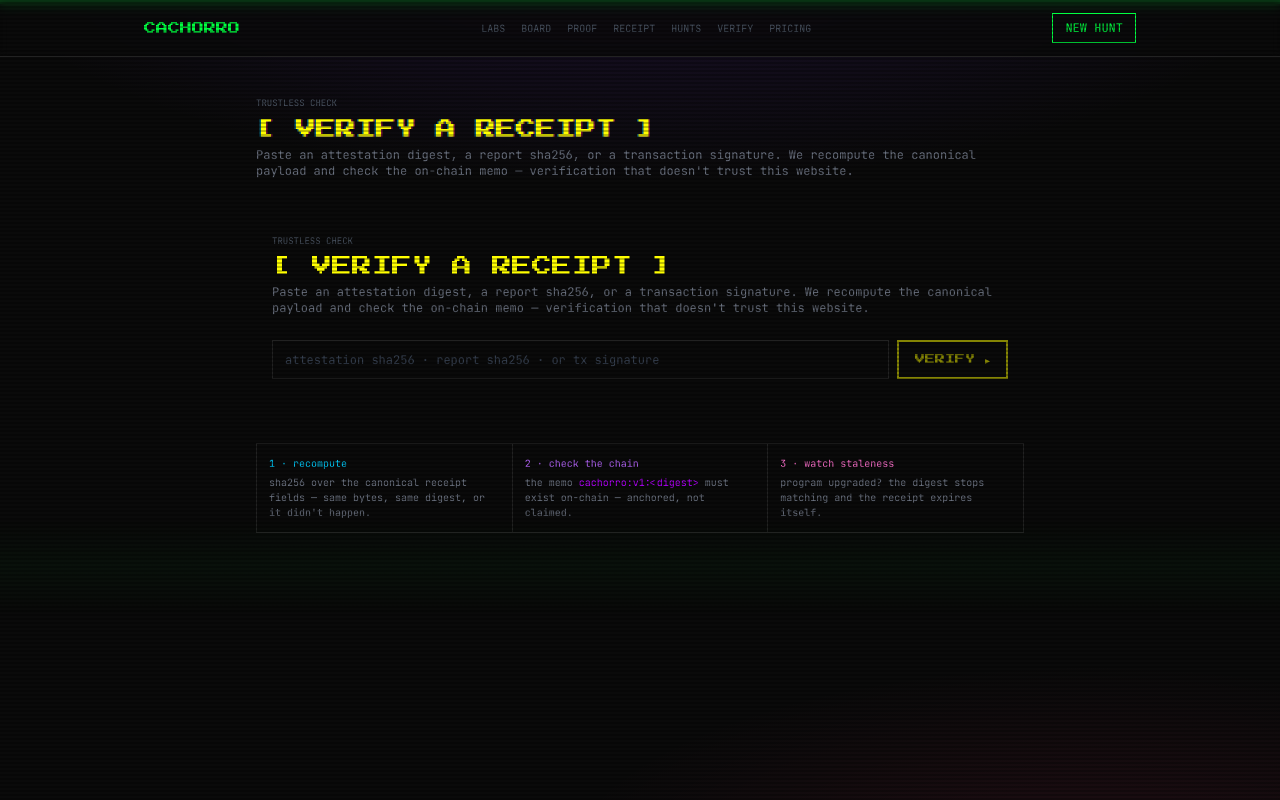
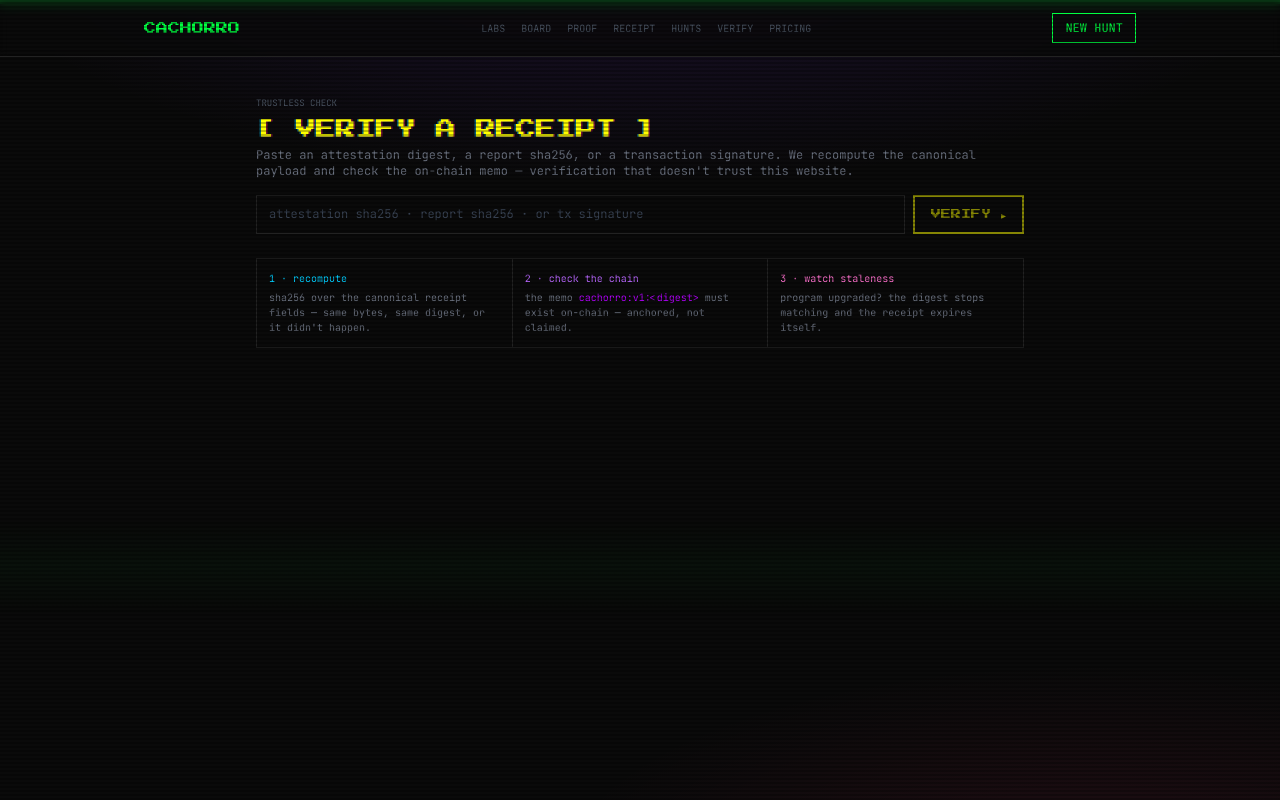
Before and after one commit to jazzautomations/cachorro-solana, a Next.js app in the folder web/: page /verify in a window 1280 px wide. Built offline with nearby package versions, Linux system fonts and the light colour scheme.

Commit message:
verify: remove duplicated header — server shell owns title, client owns widget

```diff
--- a/web/components/Verifier.tsx
+++ b/web/components/Verifier.tsx
@@ -18,16 +18,7 @@
   }
 
   return (
-    <section className="px-3 sm:px-4 py-6 sm:py-10">
-      <div className="max-w-3xl mx-auto">
-        <div className="text-[9px] text-gray-600 font-mono mb-1">TRUSTLESS CHECK</div>
-        <h1 className="text-sm sm:text-xl font-arcade text-neon-yellow mb-1">[ VERIFY A RECEIPT ]</h1>
-        <p className="text-[10px] sm:text-xs font-mono text-gray-500 mb-6 leading-relaxed">
-          Paste an attestation digest, a report sha256, or a transaction signature.
-          We recompute the canonical payload and check the on-chain memo —
-          verification that doesn't trust this website.
-        </p>
-
+    <div>
         <div className="flex gap-2">
           <input
             value={q}
@@ -82,6 +73,5 @@
           </div>
         )}
       </div>
-    </section>
   )
 }
```
